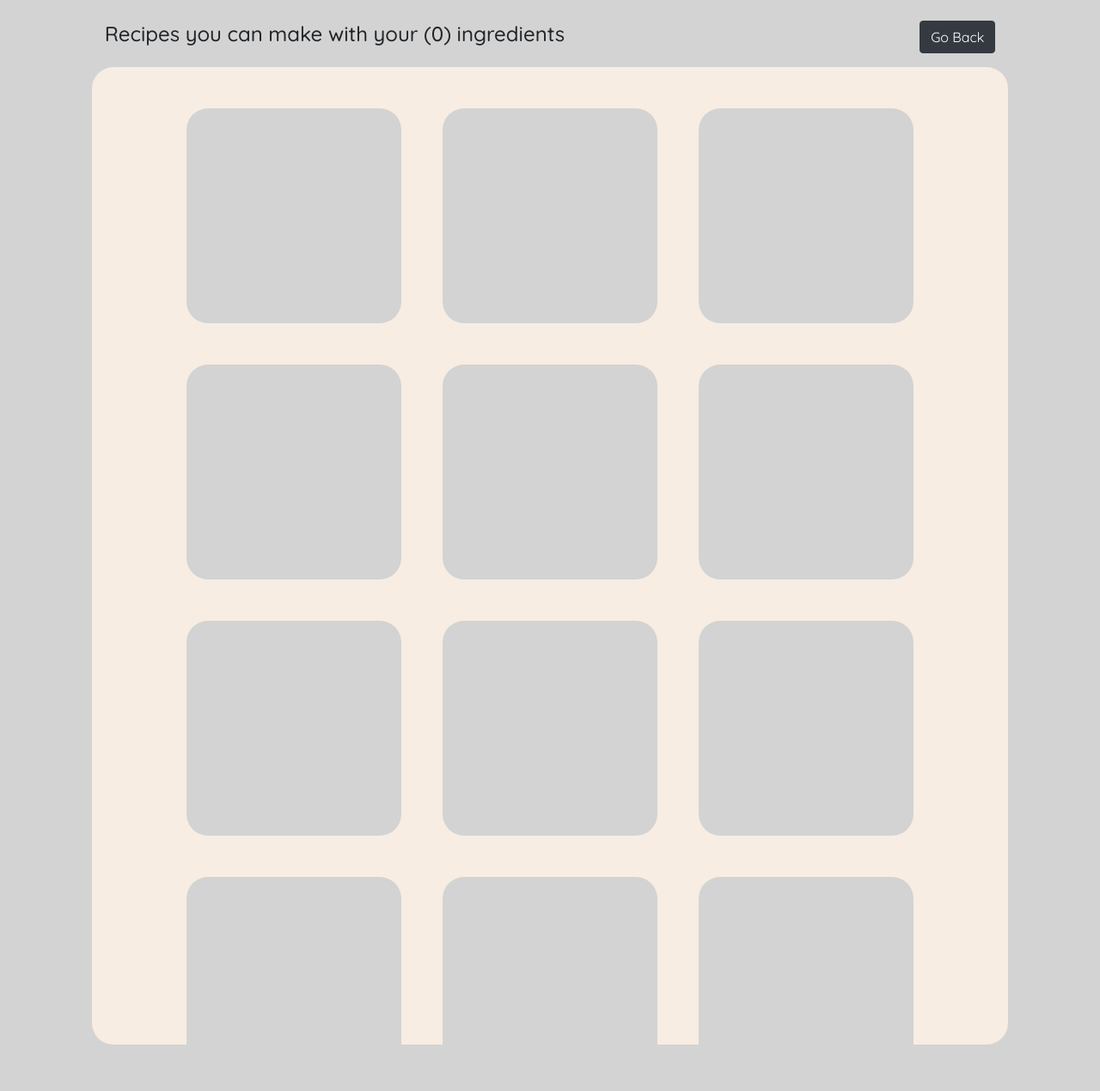
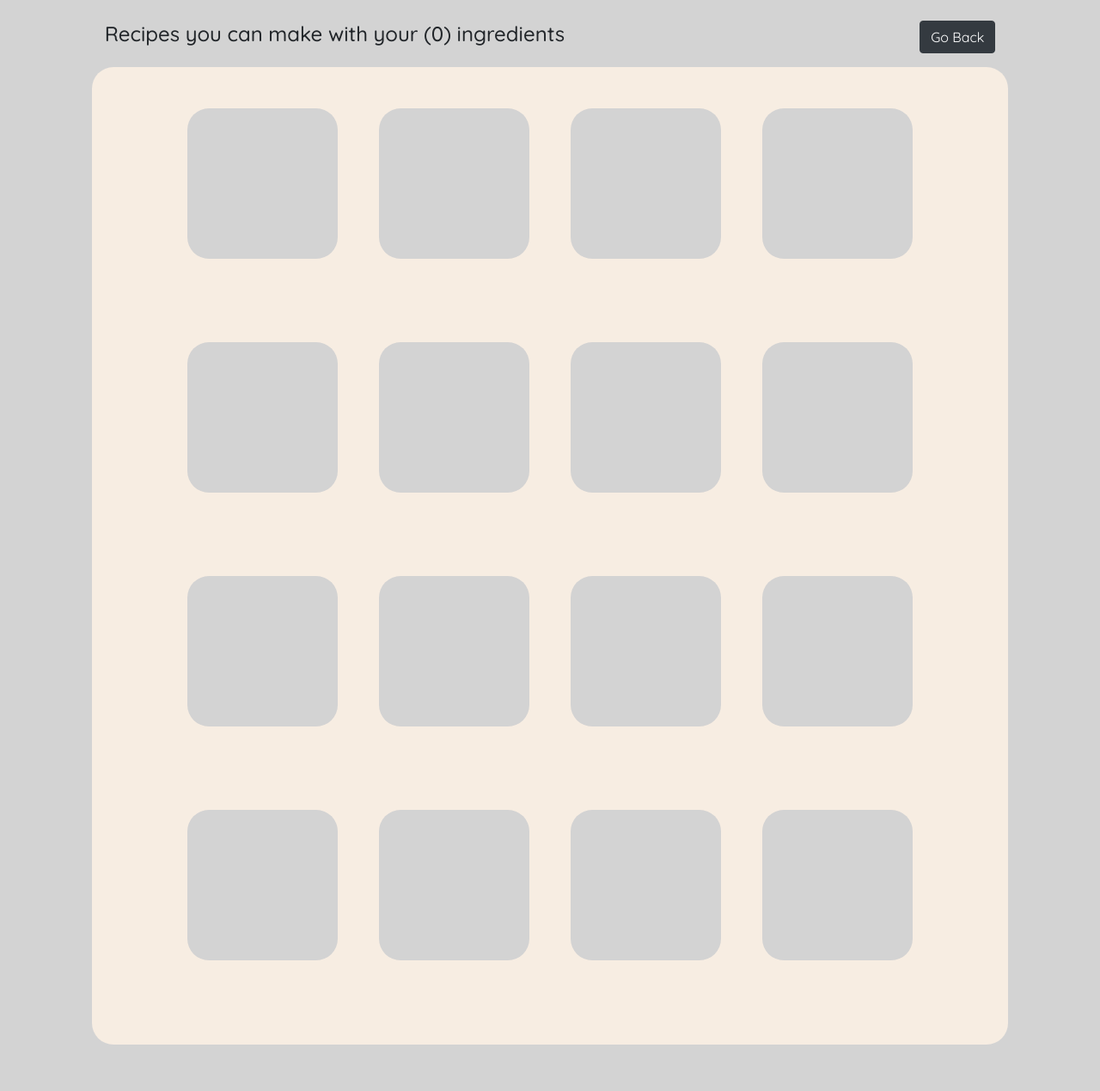
Before and after one commit to kuhusharma/cs160finalproject, a Django app: page /chefsupport/recipes in a window 1280 px wide. Shown: the part 56-1325 px from the top of the page at 86% size. Run offline with Django 3.2, Linux system fonts and the light colour scheme; some libraries are stand-ins or nearby versions.

Commit message:
js skeleton

```diff
--- a/chefsupport/templates/recipes.html
+++ b/chefsupport/templates/recipes.html
@@ -45,17 +45,16 @@
 	}
 
 	.recipe {
-		height: 250px;
-		width: 250px;
+		height: 175px;
+		width: 175px;
 		background-color: #D3D3D3;
 		border-radius: 25px;
 	}
 
 	::-webkit-scrollbar {
-		width: 0;  /* Remove scrollbar space */
-		background: transparent;  /* Optional: just make scrollbar invisible */
+		width: 0;
+		background: transparent;
 	}
-
 	</style>
 	</script>
 </head>
```
Also changed, not shown: chefsupport/templates/homescreen.html (+14 -2 lines), chefsupport/templates/ingredients.html (+4 -4 lines).
